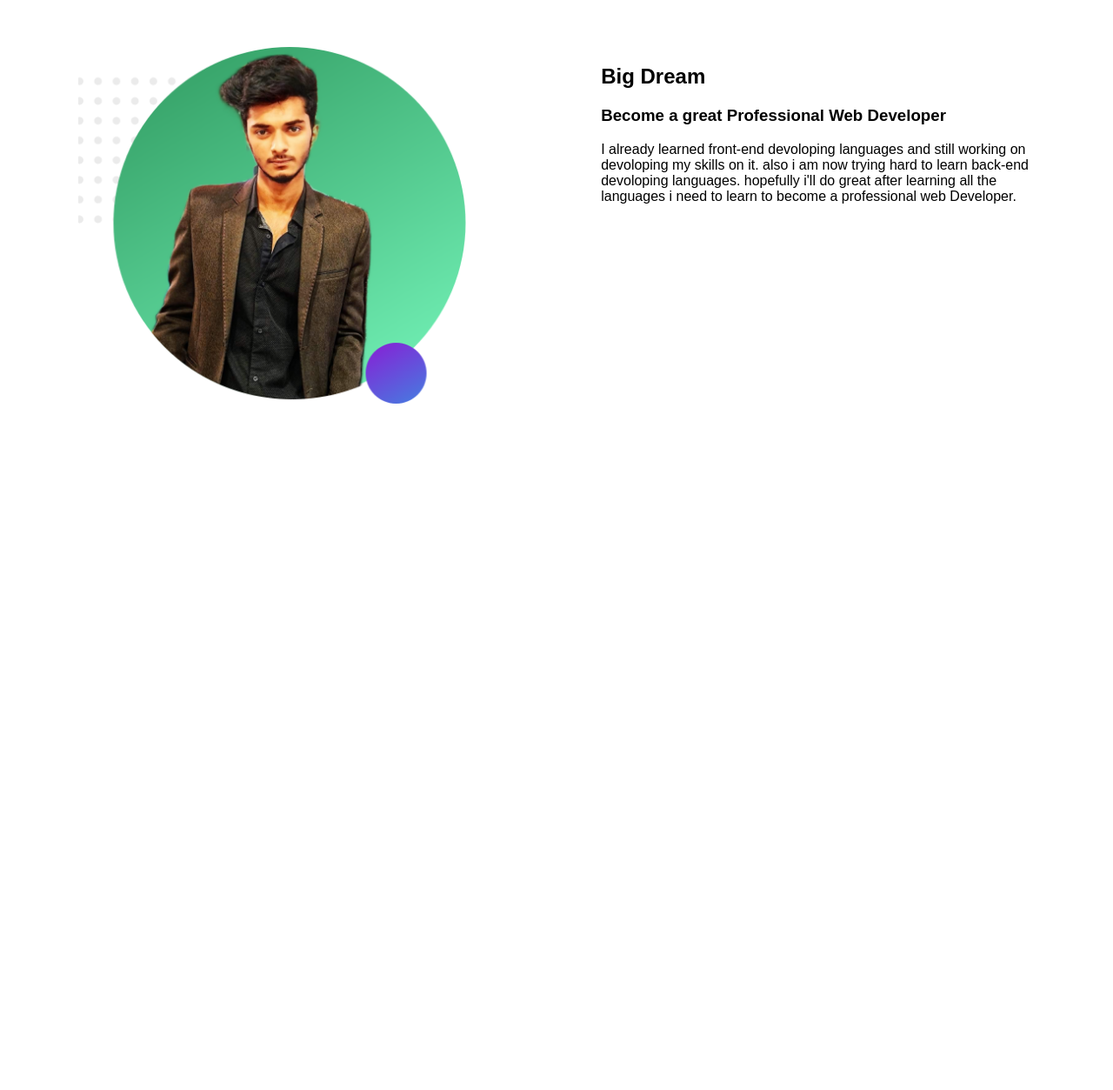
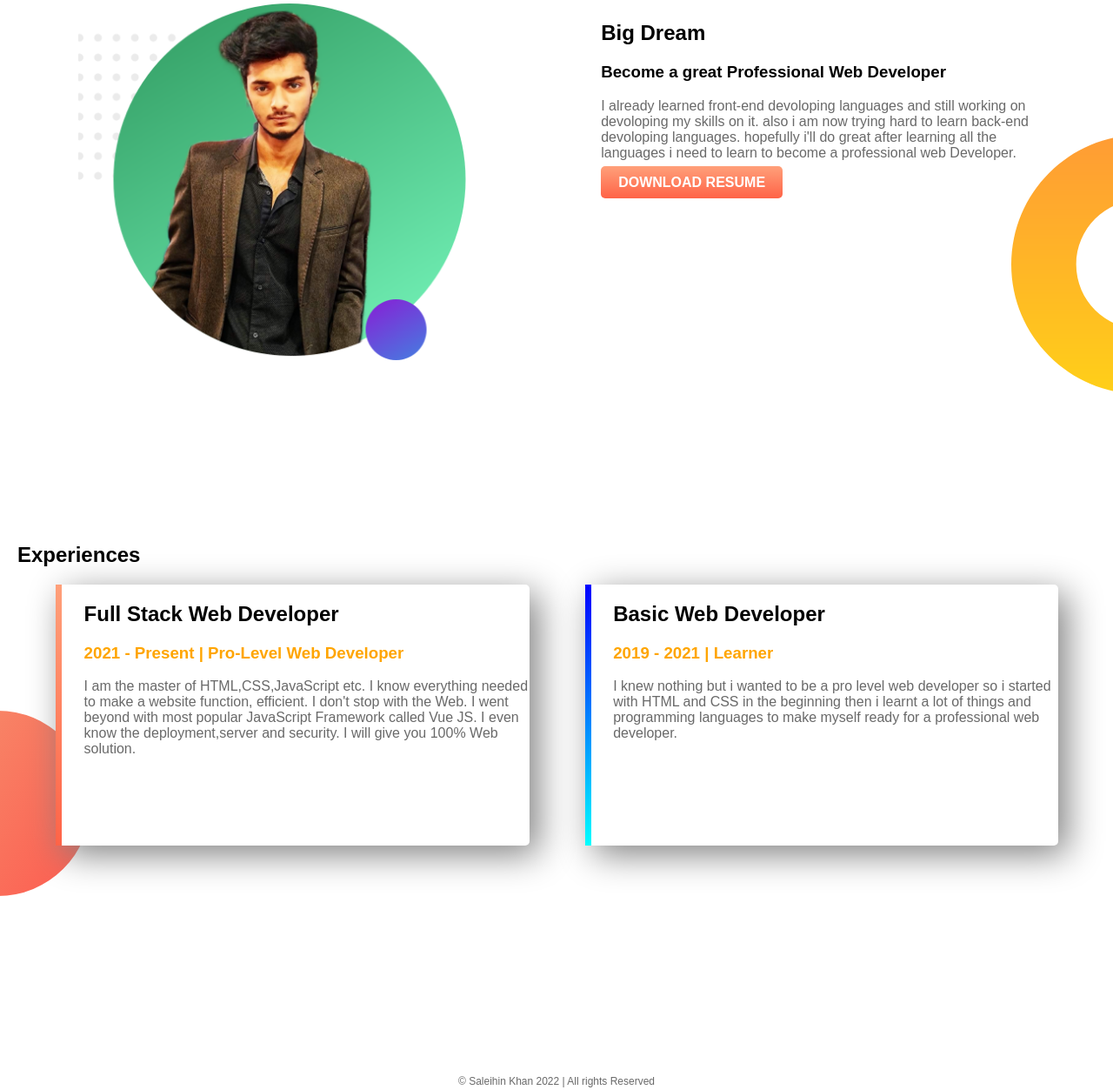
Before and after one commit to salman-saleihin/web-portfolio, a plain HTML site: page index.html in a window 1280 px wide. Shown: the part 596-1849 px from the top of the page at 87% size. Before the commit the page ends 1300 px from the top, so only its background shows below. Drawn offline with Linux system fonts and the light colour scheme.

Commit message:
almost done

```diff
--- a/index.html
+++ b/index.html
@@ -20,11 +20,11 @@
 
         <div class="half-width">
             <h1>Welcome To</h1>
-            <h1> <span class="name-highlight">Salman Salehin</span> Website </h1>
+            <h1> <span class="orange-highlight">Salman Salehin</span> Website </h1>
 
             <h3>World-Class Professional Web Developer</h3>
 
-            <p> I am a self-motivated and hardworking person.I have learned Web devoloping all by myself. after a long period now i can do a lot of professional works all by my own! i am glad and proudful about me and this made me more confident. i love to get challenging works, i am looking for works to do! i am still learning and doing few paid works to expand my knowledge and gather more experiences and developing my skills day by day. </p>
+            <p> I am a self-motivated and hardworking person.I have learned Web devoloping all by myself. after a long period now i can do a lot of professional works all by my own! i am glad and proudful about me and this made me more confident. i love to get challenging works, i am looking for works to do! i am still learning and doing few paid works to expand my knowledge and gather more experiences and developing skills day by day. </p>
 
             <a class="link-button" target="_blank" href="https://www.linkedin.com/in/saleihin-khan">Hire Me</a>
         </div>
@@ -50,10 +50,43 @@
             <p>
                 I already learned front-end devoloping languages and still working on devoloping my skills on it. also i am now trying hard to learn back-end devoloping languages. hopefully i'll do great after learning all the languages i need to learn to become a professional web Developer.
             </p>
+            <a class="resume-button" target="_blank" href="https://drive.google.com/file/d/1SSV9vGkPT3jw7w76zP1Pr-0f1c8rugfP/view?usp=sharing">DOWNLOAD RESUME</a>
 
         </div>
 
     </section>
+
+    <section class="experience-area">
+
+        <h2 class="exp-text">Experiences</h2>
+
+        <div id="full-stack" class="half-width single-experience">
+
+          <h2>Full Stack Web Developer</h2>
+
+          <h3 class="orange-highlight"> 2021 - Present | Pro-Level Web Developer </h3>
+
+          <p>I am the master of HTML,CSS,JavaScript etc. I know everything needed to make a website function, efficient. I don't stop with the Web. I went beyond with most popular JavaScript Framework called Vue JS. I even know the deployment,server and security. I will give you 100% Web solution. </p>
+
+        </div>
+
+
+
+        <div id="basic-web" class="half-width single-experience">
+
+            <h2>Basic Web Developer</h2>
+
+        <h3 class="orange-highlight"> 2019 - 2021 | Learner </h3>
+
+        <p> I knew nothing but i wanted to be a pro level web developer so i started with HTML and CSS in the beginning then i learnt a lot of things and programming languages to make myself ready for a professional web developer. </p>
+
+        </div>
+
+    </section>
+
+    <footer>
+        <p>© Saleihin Khan 2022 | All rights Reserved </p>
+    </footer>
 
 
 
--- a/style.css
+++ b/style.css
@@ -8,7 +8,7 @@ body {
 
 }
 
-.name-highlight {
+.orange-highlight {
     color: orange;
 }
 
@@ -30,7 +30,7 @@ body {
 
 section {
     height: 500px ;
-    padding-bottom: 150px;
+    padding-bottom: 100px;
 }
 
 .link-button {
@@ -41,3 +41,63 @@ section {
     color: white;
     font-weight: 700;
 }
+
+p{
+    color: dimgray;
+
+}
+
+.resume-button {
+    text-decoration: none;
+    background-image: linear-gradient(lightsalmon, tomato);
+    padding: 10px 20px;
+    border-radius: 5px;
+    color: white;
+    font-weight: 700;
+}
+
+.dream-area {
+    background-image: url("images/dream-bg.png");
+    background-repeat: no-repeat;
+    background-position: right;
+}
+
+.exp-text {  /*my idea */
+
+ padding-left: 20px;
+
+
+}
+
+.single-experience {
+
+    box-shadow: 10px 10px 40px gray;
+    border-radius: 5px;
+    height: 60%;
+    background-color: white;
+
+}
+
+.experience-area{
+    background-image: url("images/exp-bg.png");
+    background-repeat: no-repeat;
+    background-position: left;
+}
+
+#full-stack {
+
+    border-left: 7px solid;
+    border-image: linear-gradient( 180deg, lightsalmon , tomato) ;
+    border-image-slice: 1;
+}
+
+#basic-web {
+    border-left: 7px solid;
+    border-image: linear-gradient(180deg , blue , cyan);
+    border-image-slice: 1;
+}
+
+footer p {
+    text-align: center;
+    font-size: 12px;
+}
```
